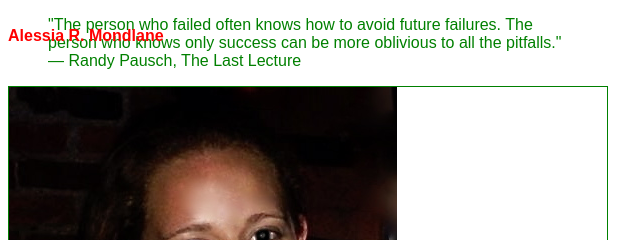
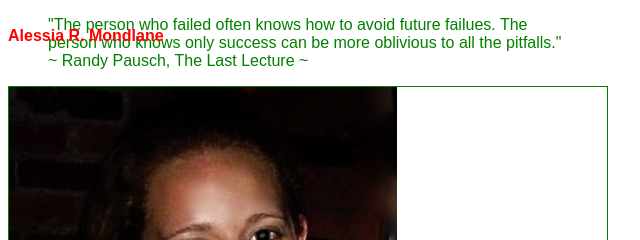
Before and after one commit to alessiamondlane/alessiamondlane.github.io, a plain HTML site: page index.html in a window 1280 px wide. Shown: the top 240 px of the page, 0-640 px from the left. Drawn offline with Linux system fonts and the light colour scheme; files that its build step writes are made by us from their sources.

Commit message:
updated blockquote

```diff
--- a/index.html
+++ b/index.html
@@ -10,7 +10,8 @@
 		<header>
 			<h1> Alessia R. Mondlane </h1>
 
-			<blockquote> "The person who failed often knows how to avoid future failures. The person who knows only success can be more oblivious to all the pitfalls." ― Randy Pausch, The Last Lecture </blockquote>
+			<blockquote> "The person who failed often knows how to avoid future failues. The person who knows only success can be more oblivious to all the pitfalls." ~ Randy Pausch, The Last Lecture ~ </blockquote>
+
 		</header>
 
 		<div id="container">
```
